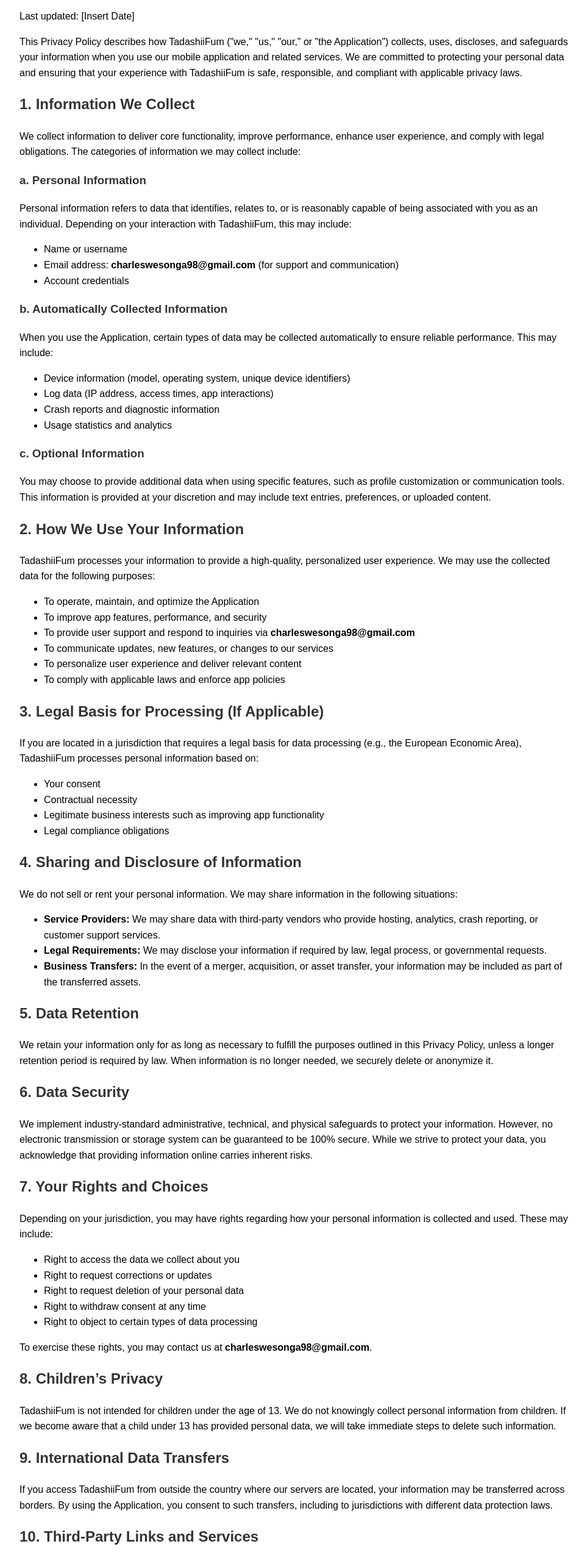
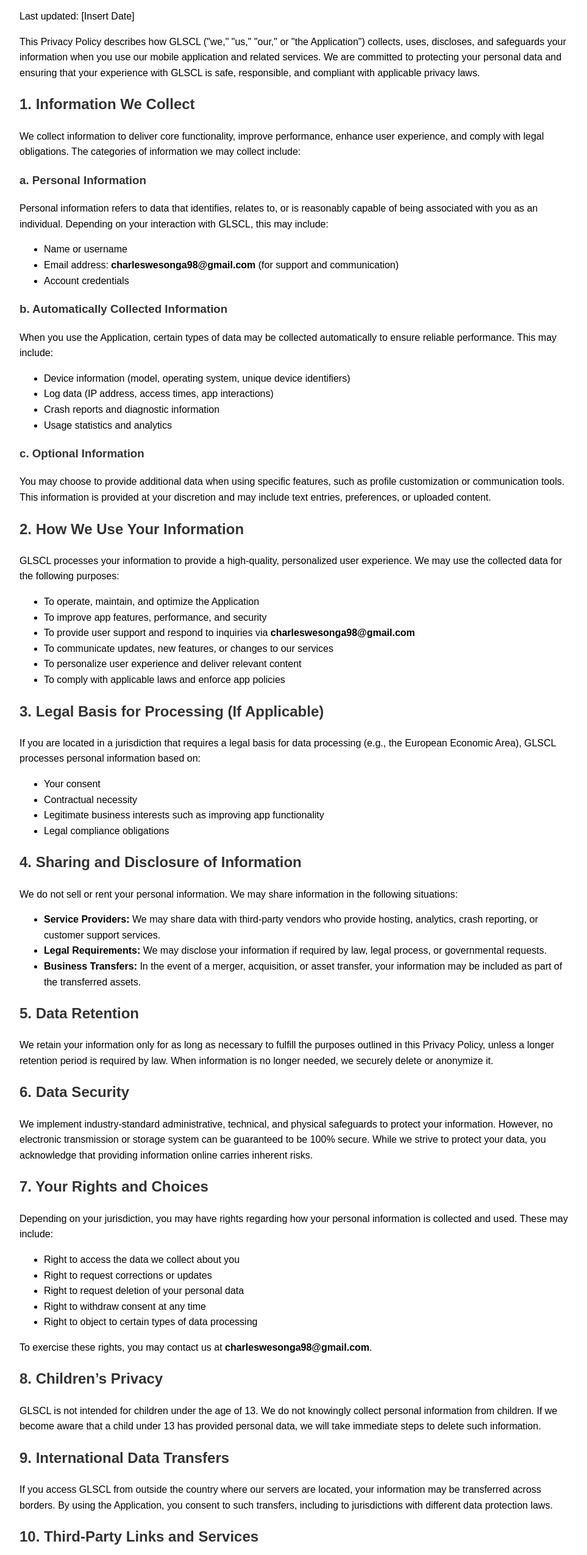
Before and after one commit to zxjota/GLSCL-WEB, a plain HTML site: page index.html in a window 1280 px wide. Shown: the part 100-2650 px from the top of the page at 61% size, without its empty margins (158-1121 px from the left). Drawn offline with Linux system fonts and the light colour scheme.

Commit message:
Update index.html

```diff
--- a/index.html
+++ b/index.html
@@ -3,21 +3,21 @@
 <head>
   <meta charset="UTF-8" />
   <meta name="viewport" content="width=device-width, initial-scale=1.0" />
-  <title>TadashiiFum Privacy Policy</title>
+  <title>GLSCL Privacy Policy</title>
   <style>
     body { font-family: Arial, sans-serif; line-height: 1.6; padding: 20px; max-width: 900px; margin: auto; }
     h1, h2, h3 { color: #333; }
   </style>
 </head>
 <body>
-  <h1>Privacy Policy for TadashiiFum</h1>
+  <h1>Privacy Policy for GLSCL</h1>
   <p>Last updated: [Insert Date]</p>
 
   <p>
-    This Privacy Policy describes how TadashiiFum ("we," "us," "our," or "the Application") collects, uses,
+    This Privacy Policy describes how GLSCL ("we," "us," "our," or "the Application") collects, uses,
     discloses, and safeguards your information when you use our mobile application and related services.
     We are committed to protecting your personal data and ensuring that your experience with
-    TadashiiFum is safe, responsible, and compliant with applicable privacy laws.
+    GLSCL is safe, responsible, and compliant with applicable privacy laws.
   </p>
 
   <h2>1. Information We Collect</h2>
@@ -28,7 +28,7 @@
   <h3>a. Personal Information</h3>
   <p>
     Personal information refers to data that identifies, relates to, or is reasonably capable of being
-    associated with you as an individual. Depending on your interaction with TadashiiFum, this may include:
+    associated with you as an individual. Depending on your interaction with GLSCL, this may include:
   </p>
   <ul>
     <li>Name or username</li>
@@ -57,7 +57,7 @@
 
   <h2>2. How We Use Your Information</h2>
   <p>
-    TadashiiFum processes your information to provide a high‑quality, personalized user experience. We
+    GLSCL processes your information to provide a high‑quality, personalized user experience. We
     may use the collected data for the following purposes:
   </p>
   <ul>
@@ -72,7 +72,7 @@
   <h2>3. Legal Basis for Processing (If Applicable)</h2>
   <p>
     If you are located in a jurisdiction that requires a legal basis for data processing (e.g., the European
-    Economic Area), TadashiiFum processes personal information based on:
+    Economic Area), GLSCL processes personal information based on:
   </p>
   <ul>
     <li>Your consent</li>
@@ -133,14 +133,14 @@
 
   <h2>8. Children’s Privacy</h2>
   <p>
-    TadashiiFum is not intended for children under the age of 13. We do not knowingly collect personal
+    GLSCL is not intended for children under the age of 13. We do not knowingly collect personal
     information from children. If we become aware that a child under 13 has provided personal data, we
     will take immediate steps to delete such information.
   </p>
 
   <h2>9. International Data Transfers</h2>
   <p>
-    If you access TadashiiFum from outside the country where our servers are located, your information
+    If you access GLSCL from outside the country where our servers are located, your information
     may be transferred across borders. By using the Application, you consent to such transfers, including to
     jurisdictions with different data protection laws.
   </p>
@@ -154,7 +154,7 @@
 
   <h2>11. Cookies and Tracking Technologies</h2>
   <p>
-    TadashiiFum may use cookies, local storage, or similar technologies to enhance user experience,
+    GLSCL may use cookies, local storage, or similar technologies to enhance user experience,
     remember preferences, and collect usage analytics. You may adjust your device or browser settings to
     manage or disable tracking technologies, though some features may function differently.
   </p>
@@ -174,7 +174,7 @@
 
   <p>
     <strong>Email:</strong> charleswesonga98@gmail.com<br />
-    <strong>Application Name:</strong> TadashiiFum
+    <strong>Application Name:</strong> GLSCL
   </p>
 
 </body>
```
